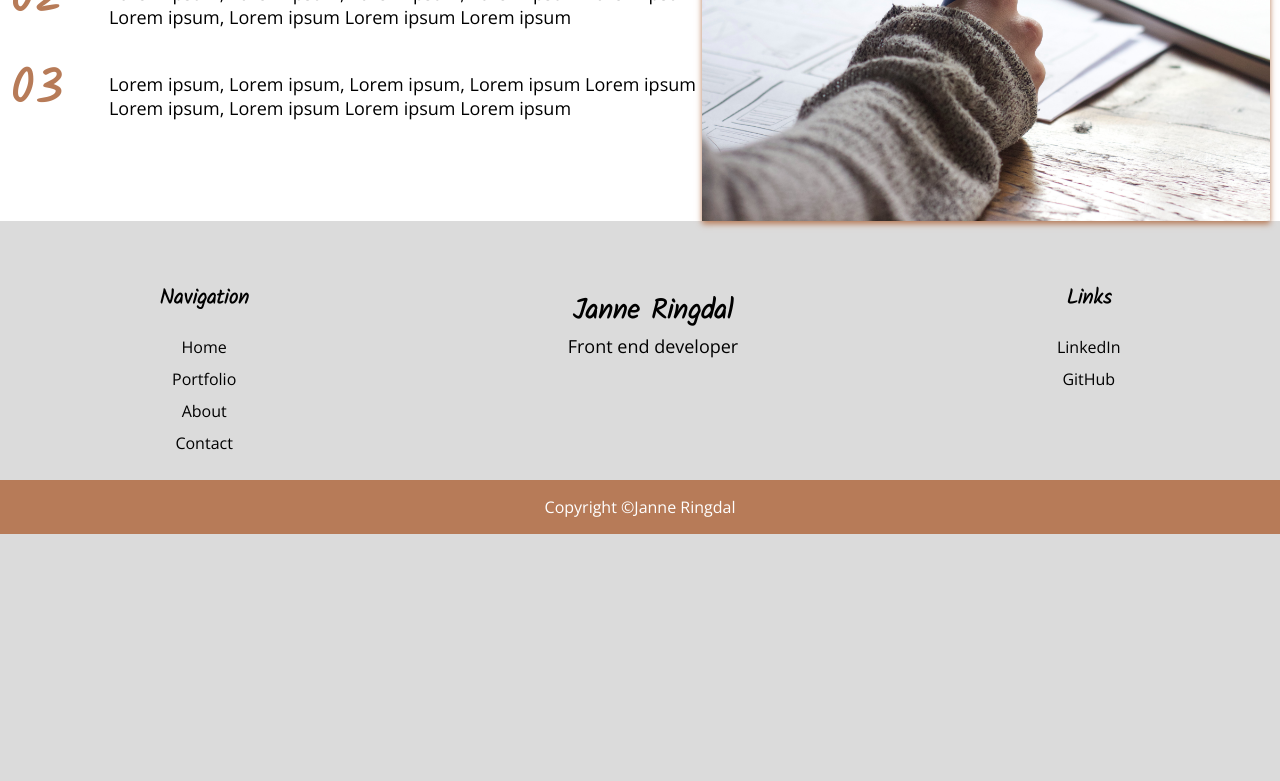
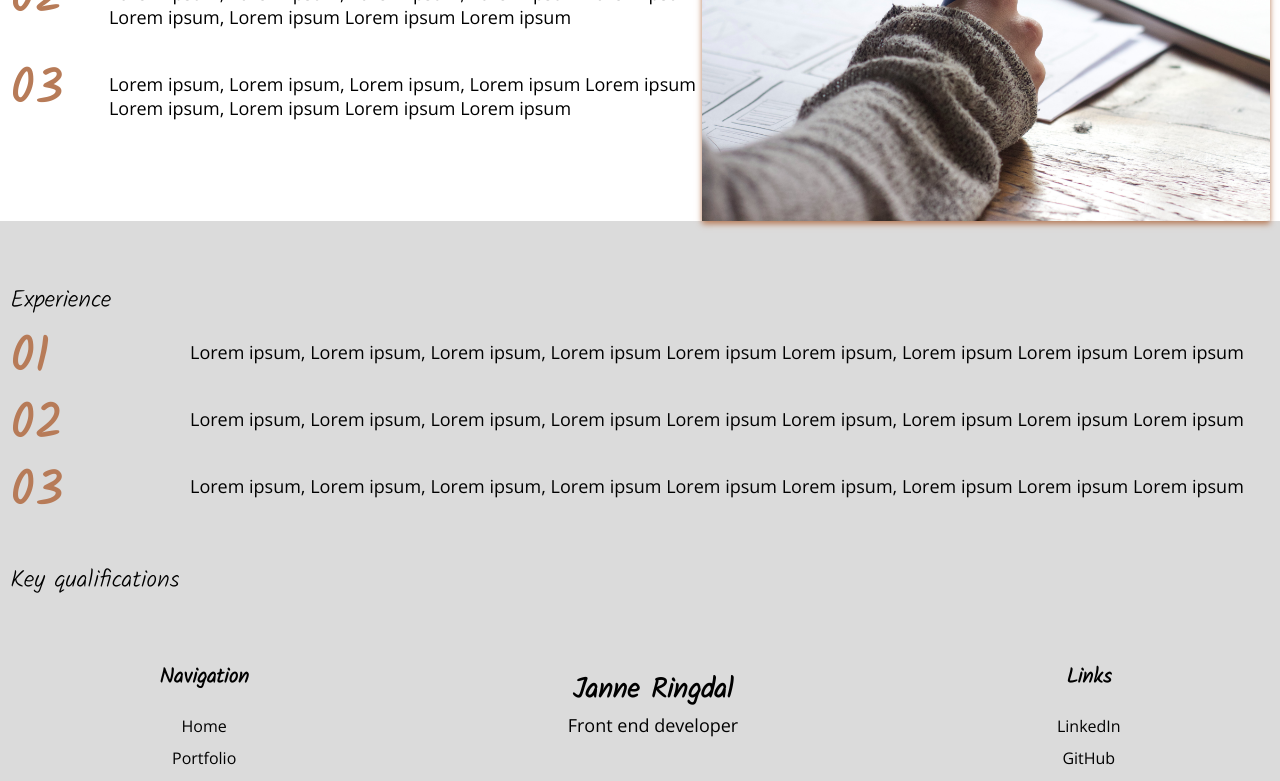
Before and after one commit to Janne-R/portfolio2, a React (Create React App) app: page /about in a window 1280 px wide. Shown: the part 1512-2293 px from the top of the page. Before the commit the page ends 2046 px from the top, so only its background shows below. Built offline with nearby package versions, Linux system fonts and the light colour scheme.

Commit message:
education and numbers

```diff
--- a/src/components/Education.js
+++ b/src/components/Education.js
@@ -1,7 +1,7 @@
 import styled from "styled-components";
 import { HandWrittenH2 } from "./Handwritten";
 import BlockContainer from "./BlockContainer";
-import Numbers from "./Numbers";
+import NumbersGrid from "./NumbersGrid";
 import ImageWithShadow from "../components/BackgroundImageWithShadow";
 
 const Container = styled.div`
@@ -15,18 +15,6 @@ const Container = styled.div`
 const H2 = styled(HandWrittenH2)`
 text-align: start;
 `;
-
-const Grid = styled.div`
-    display: grid;
-    grid-template-columns: 1fr 6fr;
-    margin-bottom: 25px;
-
-`;
-
-const P = styled.p`
-    margin-top: 0;
-`;
-
 
 const Image = styled(ImageWithShadow)`
   height: 360px;
@@ -51,27 +39,15 @@ const Education = () => {
       <Flex>
         <div>
           <H2>Education</H2>
-          <Grid>
-            <Numbers>01</Numbers>
-            <P>Lorem ipsum, Lorem ipsum, Lorem ipsum,
-              Lorem ipsum Lorem ipsum Lorem ipsum,
-              Lorem ipsum Lorem ipsum Lorem ipsum
-            </P>
-          </Grid>
-          <Grid>
-            <Numbers>02</Numbers>
-            <P>Lorem ipsum, Lorem ipsum, Lorem ipsum,
-              Lorem ipsum Lorem ipsum Lorem ipsum,
-              Lorem ipsum Lorem ipsum Lorem ipsum
-            </P>
-          </Grid>
-          <Grid>
-            <Numbers>03</Numbers>
-            <P>Lorem ipsum, Lorem ipsum, Lorem ipsum,
-              Lorem ipsum Lorem ipsum Lorem ipsum,
-              Lorem ipsum Lorem ipsum Lorem ipsum
-            </P>
-          </Grid>
+          <NumbersGrid number="01" p="Lorem ipsum, Lorem ipsum, Lorem ipsum,
+          Lorem ipsum Lorem ipsum Lorem ipsum,
+          Lorem ipsum Lorem ipsum Lorem ipsum  "/>
+          <NumbersGrid number="02" p="Lorem ipsum, Lorem ipsum, Lorem ipsum,
+          Lorem ipsum Lorem ipsum Lorem ipsum,
+          Lorem ipsum Lorem ipsum Lorem ipsum  "/>
+          <NumbersGrid number="03" p="Lorem ipsum, Lorem ipsum, Lorem ipsum,
+          Lorem ipsum Lorem ipsum Lorem ipsum,
+          Lorem ipsum Lorem ipsum Lorem ipsum  "/>
         </div>
         <Image img="images/design.jpg" height="260px" />
       </Flex>
--- /dev/null
+++ b/src/components/ExperienceAndKeyQualifications.js
@@ -0,0 +1,29 @@
+import styled from "styled-components";
+import { HandWrittenH2 } from "./Handwritten";
+import BlockContainer from "./BlockContainer";
+import NumbersGrid from "./NumbersGrid";
+
+const H2 = styled(HandWrittenH2)`
+text-align: start;
+`;
+
+
+const Experience = () => {
+  return (
+    <BlockContainer>
+      <H2>Experience</H2>
+      <NumbersGrid number="01" p="Lorem ipsum, Lorem ipsum, Lorem ipsum,
+          Lorem ipsum Lorem ipsum Lorem ipsum,
+          Lorem ipsum Lorem ipsum Lorem ipsum  "/>
+      <NumbersGrid number="02" p="Lorem ipsum, Lorem ipsum, Lorem ipsum,
+          Lorem ipsum Lorem ipsum Lorem ipsum,
+          Lorem ipsum Lorem ipsum Lorem ipsum  "/>
+      <NumbersGrid number="03" p="Lorem ipsum, Lorem ipsum, Lorem ipsum,
+          Lorem ipsum Lorem ipsum Lorem ipsum,
+          Lorem ipsum Lorem ipsum Lorem ipsum  "/>
+      <H2>Key qualifications</H2>
+    </BlockContainer>
+  );
+};
+
+export default Experience;
--- /dev/null
+++ b/src/components/NumbersGrid.js
@@ -0,0 +1,24 @@
+import styled from "styled-components";
+import Numbers from "./Numbers";
+
+const P = styled.p`
+    margin-top: 0;
+`;
+
+const Grid = styled.div`
+    display: grid;
+    grid-template-columns: 1fr 6fr;
+    margin-bottom: 25px;
+
+`;
+
+const NumbersGrid = (props) => {
+  return (
+    <Grid>
+      <Numbers>{props.number}</Numbers>
+      <P>{props.p}</P>
+    </Grid>
+  );
+};
+
+export default NumbersGrid;
--- a/src/pages/About.js
+++ b/src/pages/About.js
@@ -1,10 +1,12 @@
 import AboutMeIntro from "../components/AboutMeIntro";
 import Education from "../components/Education";
+import Experience from "../components/ExperienceAndKeyQualifications";
 
 const About = () => (
   <>
     <AboutMeIntro />
     <Education />
+    <Experience />
   </>
 );
 
```
